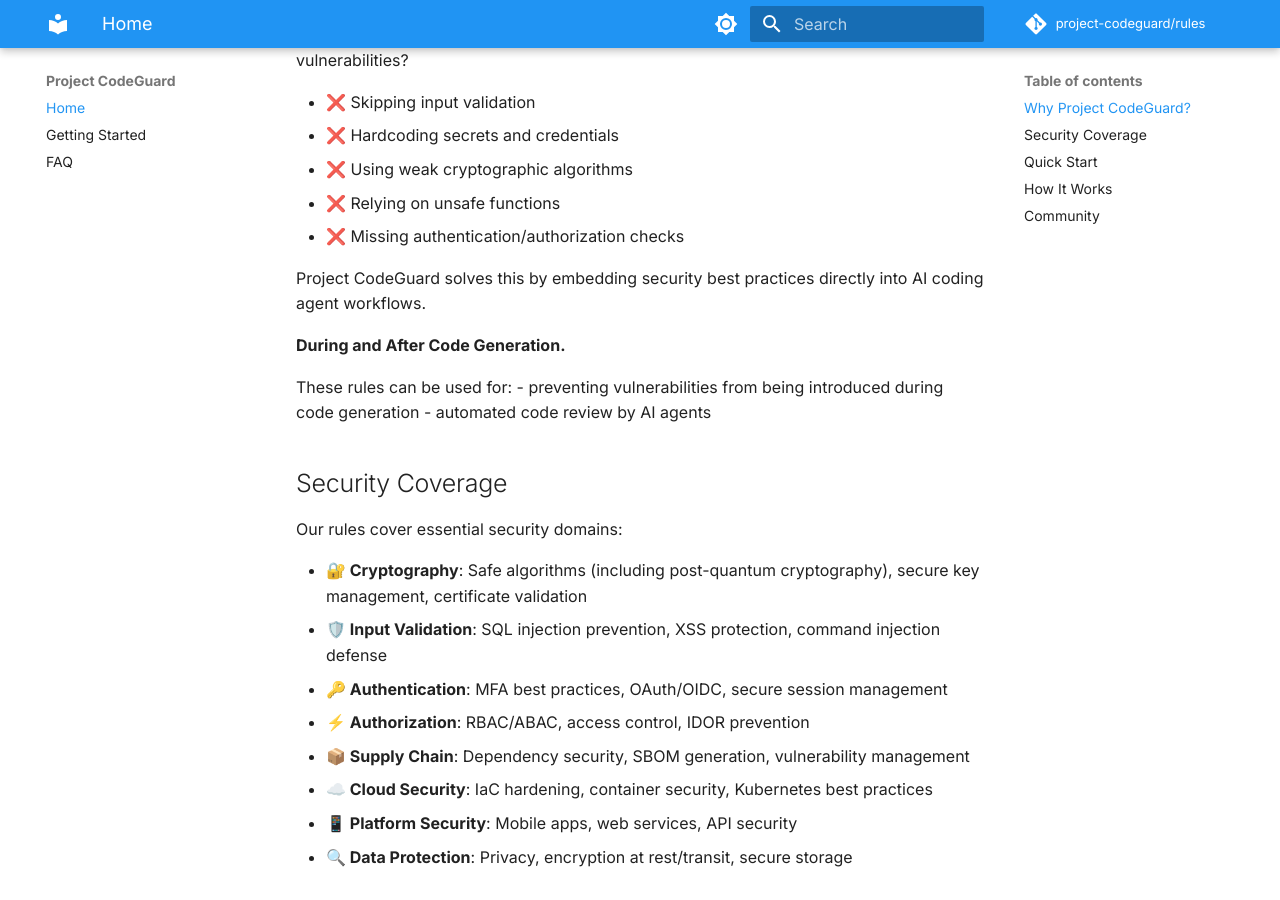
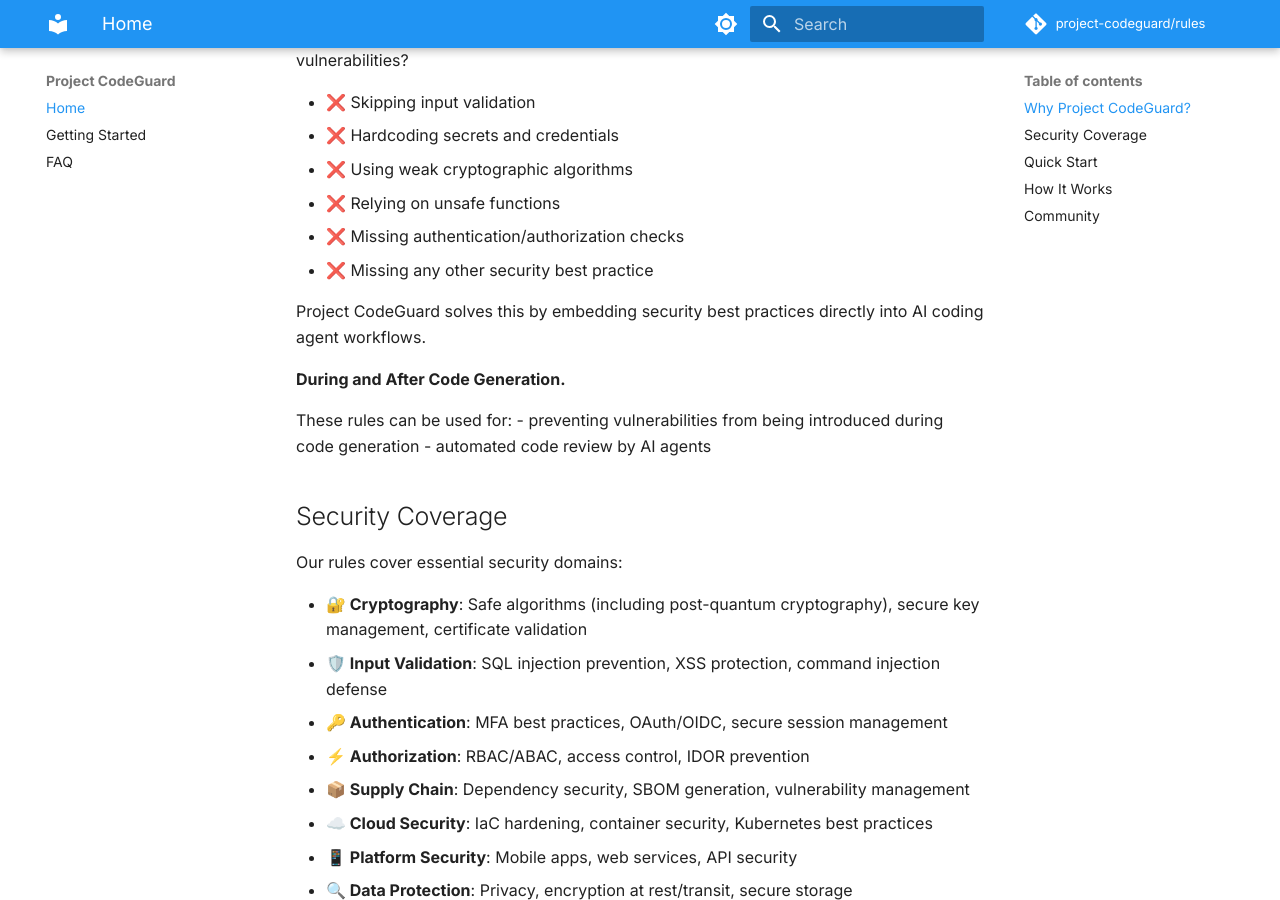
Before and after one commit to sumik5/project-codeguard-ja, an MkDocs documentation site: the page built from docs/index.md, in a window 1280 px wide and 900 px high, scrolled down 392 px. Built offline with MkDocs 1.6.1 and Material for MkDocs 9.7.7, drawn with Linux system fonts in a browser that asks for light colours; comment, search, counter and statistics services are not loaded.

Commit message:
Update index.md

```diff
--- a/docs/index.md
+++ b/docs/index.md
@@ -11,6 +11,7 @@
 - ❌ Using weak cryptographic algorithms
 - ❌ Relying on unsafe functions
 - ❌ Missing authentication/authorization checks
+- ❌ Missing any other security best practice
 
 Project CodeGuard solves this by embedding security best practices directly into AI coding agent workflows.
 
```
